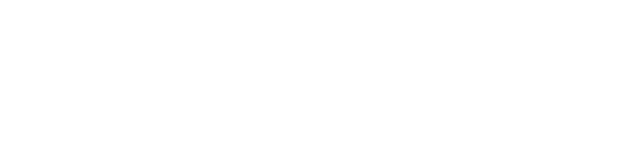
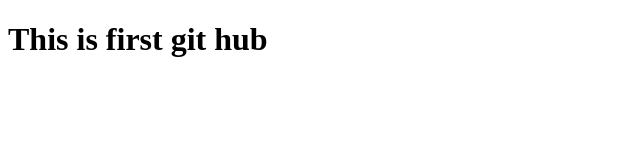
Before and after one commit to BashithaDilshan/new-one, a plain HTML site: page index.html in a window 1280 px wide. Shown: the whole page, without its empty margins (0-640 px from the left). Drawn offline with Linux system fonts and the light colour scheme.

Commit message:
Updated files

```diff
--- a/index.css
+++ b/index.css
@@ -0,0 +1,4 @@
+*{
+    margin: 10px;
+    padding: 10px;
+}
--- a/index.html
+++ b/index.html
@@ -6,6 +6,6 @@
     <title>Document</title>
 </head>
 <body>
-
+    <h1>This is first git hub</h1>
 </body>
 </html>
--- a/index.js
+++ b/index.js
@@ -0,0 +1 @@
+console.log("Github session")
```
